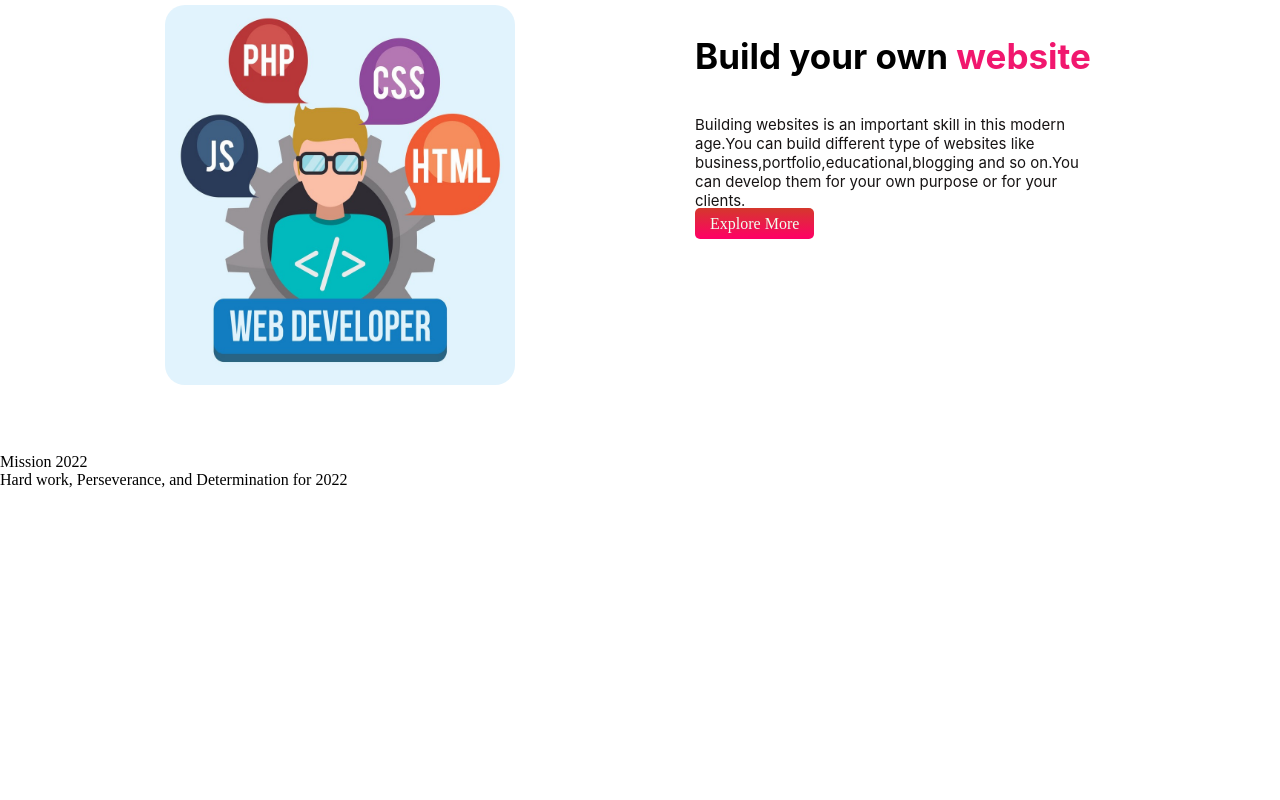
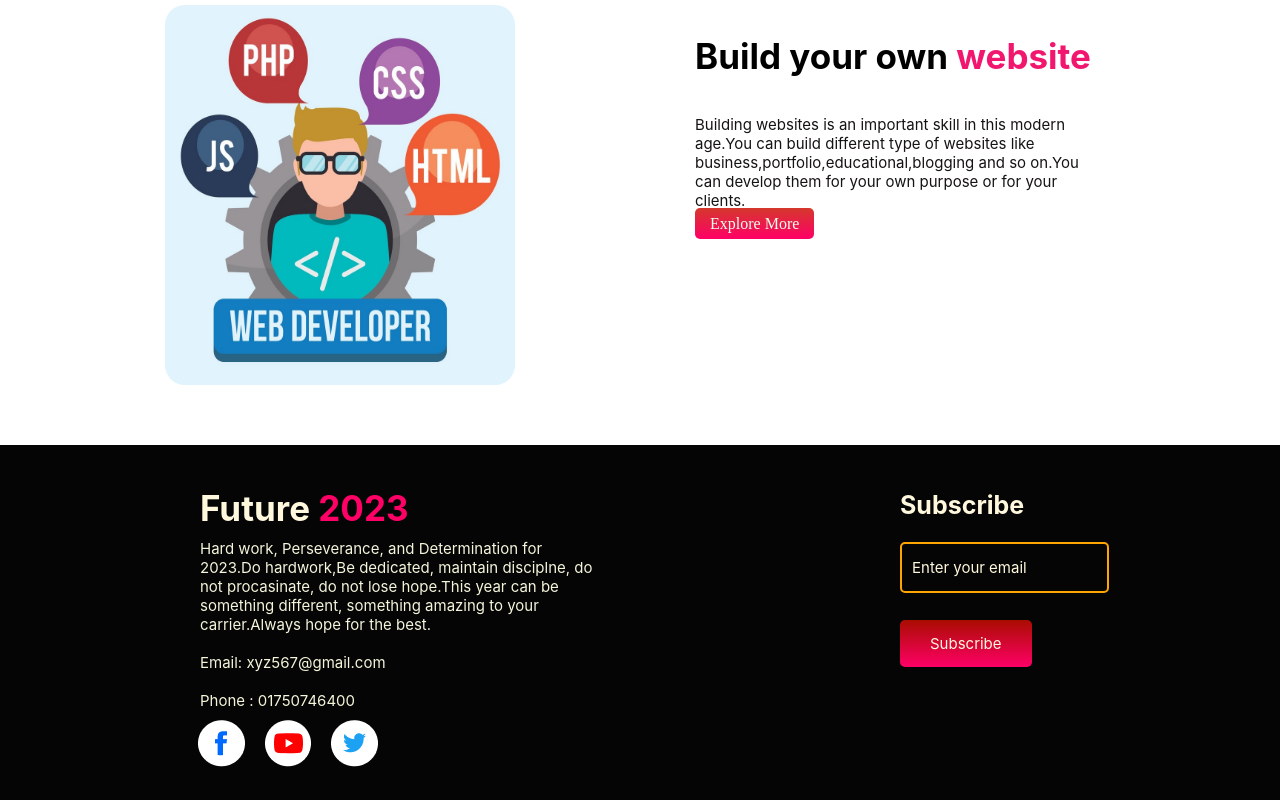
Before and after one commit to AB-Anam/First-Assignment--Portfolio-, a plain HTML site: page index.html in a window 1280 px wide. Shown: the part 2361-3161 px from the top of the page. Before the commit the page ends 2850 px from the top, so only its background shows below. Drawn offline with Linux system fonts and the light colour scheme.

Commit message:
Footer Added

```diff
--- a/index.html
+++ b/index.html
@@ -89,13 +89,32 @@
 
     </section>
     <section class="footer">
-      <div class="footer-heading">
-        <br>
-        <p>Mission <span class="footer-year"> 2022 </span> </p>
+      <div class="footer-contents">
+        <div class="footer-heading">
+          <br>
+          <p>Future <span class="footer-year"> 2023 </span> </p>
+        </div>
+
+        <div class="footer-text">Hard work, Perseverance, and Determination for 2023.Do hardwork,Be dedicated, maintain disciplne, do not procasinate, do not lose hope.This year can be something different, something amazing to your carrier.Always hope for the best.
+          <br><br>
+          <p>Email: xyz567@gmail.com</p>
+          <br>
+          <p>Phone : 01750746400</p>
+          <div class="footer-icons">
+            <img src="images/icons/fb.png" alt="">
+            <img src="images/icons/youtube.png" alt="">
+            <img src="images/icons/twitter.png" alt="">
+          </div>
+
       </div>
 
-      <p class="footer-text">Hard work, Perseverance, and Determination for 2022</p>
 
+    </div>
+    <div class="subscribe">
+      <h3 class="subscribe-text">Subscribe</h3><br><br>
+      <a class="linkButton6" href="http://" target="_blank" rel="noopener noreferrer">Enter  your  email</a><br><br><br><br>
+      <a class="linkButton7" href="http://" target="_blank" rel="noopener noreferrer">Subscribe</a>
+    </div>
     </section>
   </body>
   </html>
--- a/styles.css
+++ b/styles.css
@@ -172,3 +172,95 @@
   border-radius: 5px;
   padding: 7px 15px;
 }
+
+.footer{
+  margin-top: 10px;
+  background-color: rgb(5, 5, 5);
+  width: 100%;
+  height: 355px;
+  display: flex;
+}
+.footer-heading{
+  color: cornsilk;
+  font-family: -apple-system, BlinkMacSystemFont, 'Segoe UI', Roboto, Oxygen, Ubuntu, Cantarell, 'Open Sans', 'Helvetica Neue', sans-serif;
+    font-size: 15px;
+  text-align:left;
+  font-size: 35px;
+  font-weight: 700;
+  margin-left: 200px;
+}
+
+.footer-year{
+  color: #ff0066;
+}
+
+.footer-text{
+  font-family: -apple-system, BlinkMacSystemFont, 'Segoe UI', Roboto, Oxygen, Ubuntu, Cantarell, 'Open Sans', 'Helvetica Neue', sans-serif;
+  font-size: 15px;
+  color: beige;
+  text-align: left;
+  margin-top: 10px;
+  margin-left: 200px;
+  width: 400px;
+}
+.footer-icons{
+  margin-top: 10px;
+  justify-content: space-around;
+  display: flex;
+  width: 200px;
+  margin-left: -12px;
+}
+
+.footer-content{
+  display: flex;
+}
+.subscribe{
+  font-family: -apple-system, BlinkMacSystemFont, 'Segoe UI', Roboto, Oxygen, Ubuntu, Cantarell, 'Open Sans', 'Helvetica Neue', sans-serif;
+  font-size: 15px;
+  color: rgb(197, 188, 188);
+  text-align: left;
+  margin-top: 10px;
+  margin-left: 200px;
+  width: 400px;
+}
+
+.subscribe-text{
+  color: cornsilk;
+  font-family: -apple-system, BlinkMacSystemFont, 'Segoe UI', Roboto, Oxygen, Ubuntu, Cantarell, 'Open Sans', 'Helvetica Neue', sans-serif;
+    font-size: 15px;
+  text-align:left;
+  font-size: 25px;
+  font-weight: 700;
+  margin-left: 100px;
+  margin-top: 35px;
+}
+
+.linkButton6{
+  color: cornsilk;
+  font-family: -apple-system, BlinkMacSystemFont, 'Segoe UI', Roboto, Oxygen, Ubuntu, Cantarell, 'Open Sans', 'Helvetica Neue', sans-serif;
+  font-size: 15px;
+  font-weight: 400;
+  margin-left: 100px;
+  text-decoration: none;
+  border-radius: 5px;
+  padding-right: 80px;
+  padding-top: 14px;
+  padding-bottom: 14px;
+  padding-left: 10px;;
+  border: 2px solid orange;
+
+}
+
+.linkButton7{
+  color: cornsilk;
+  font-family: -apple-system, BlinkMacSystemFont, 'Segoe UI', Roboto, Oxygen, Ubuntu, Cantarell, 'Open Sans', 'Helvetica Neue', sans-serif;
+  font-size: 15px;
+  text-align:left;
+  font-size: 15px;
+  font-weight: 400;
+  margin-left: 100px;
+  text-decoration: none;
+  background: linear-gradient(to bottom, #cc0e00d3 0%, #ff0066 100%);
+  border-radius: 5px;
+  padding: 14px 30px;
+}
```
